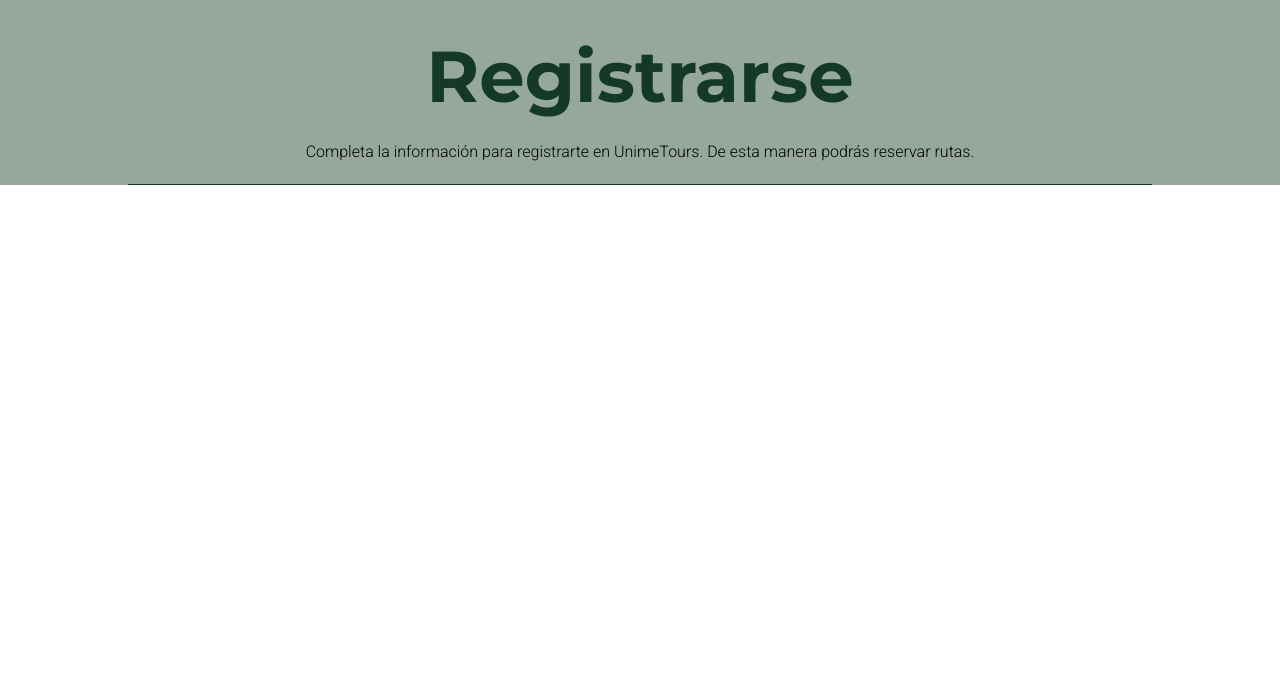
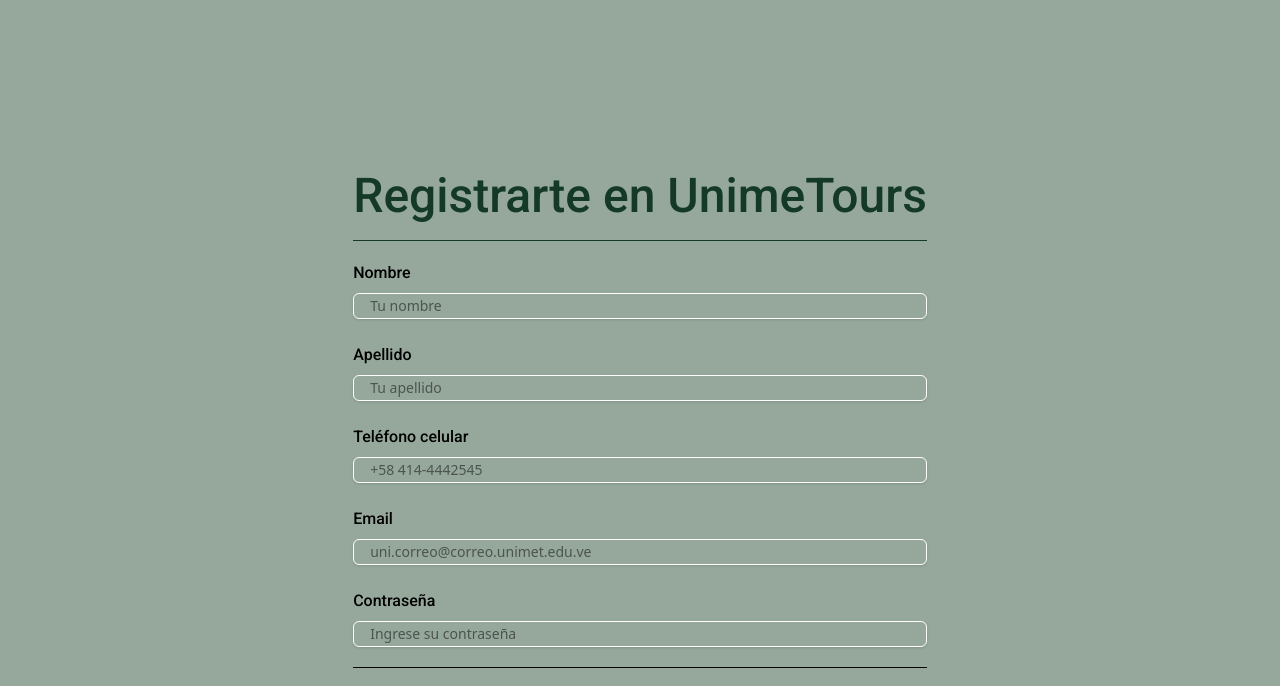
Before and after one commit to samantha-castro-rajbe05/Proyecto-UnimeTours-Castro-Correa-y-Vizcarrondo, a React (Vite) app: page /signup in a window 1280 px wide. Shown: the top 686 px of the page. Built offline with nearby package versions, Linux system fonts and the light colour scheme.

Commit message:
diseño de registrarse

```diff
--- /dev/null
+++ b/src/js/components/login-signup/label.jsx
@@ -0,0 +1,8 @@
+import React from 'react';
+
+const Label = ({title,htmlFor}) => {
+  return <label htmlFor={htmlFor} className='block pb-2 font-serif roboto-subtitulos'>{title}</label>
+
+}
+
+export default Label;
--- a/src/js/components/login-signup/signup.jsx
+++ b/src/js/components/login-signup/signup.jsx
@@ -2,21 +2,45 @@
 
 import React, { useState } from 'react';
 import Login from './login.jsx';
+import Label from './label.jsx';
 
 const Signup = () => {
   const [login, setLogin] = useState(false);
   const handleSignup = () => {};
   return (
-    <div className='bg-[#96A89C]'>
+    <div className='bg-[#96A89C] min-h-screen flex items-center justify-center'>
       {login ? (
         <Login />
       ) : (
         <form onSubmit={handleSignup} className="max-w-5xl mx-auto pt-10 px-10 lg:px-0">
           <div className='border-b border-[#143A27] pb-5'>
-            <h2 className="text-7xl text-[#143A27] font-bold font-serif montserrat text-center">Registrarse</h2>
-            <p className='font-light font-serif roboto-parrafos px-15 text-center pt-7'>Completa la información para registrarte en UnimeTours. De esta manera podrás reservar rutas.</p>
+            <h2 className="text-5xl text-[#143A27] font-semibold font-serif roboto-subtitulos text-center">Registrarte en UnimeTours</h2>
+
           </div>
-          <div></div>
+          <div className='border-b border[#143A27]/20 pb-5'>
+            <div className='mt-5 grid grid-cols-1 gap-y-6'>
+                <div>
+                    <Label title="Nombre" htmlFor="nombre"/>
+                    <input type="text" name="nombre" placeholder='Tu nombre' className="block w-full rounded-md border border-white py-0.5 text-black rounded-[20px] shadow-sm outline-white sm:text-sm sm-leading-6 px-4"/>
+                </div>
+                <div>
+                    <Label title="Apellido" htmlFor="apellido"/>
+                    <input type="text" name="apellido" placeholder='Tu apellido' className="block w-full rounded-md border border-white py-0.5 text-black rounded-[20px] shadow-sm outline-white sm:text-sm sm-leading-6 px-4"/>
+                </div>
+                <div>
+                    <Label title="Teléfono celular" htmlFor="telefono"/>
+                    <input type="text" name="telefono" placeholder='+58 414-4442545' className="block w-full rounded-md border border-white py-0.5 text-black rounded-[20px] shadow-sm outline-white sm:text-sm sm-leading-6 px-4"/>
+                </div>
+                <div>
+                    <Label title="Email" htmlFor="email"/>
+                    <input type="text" name="email" placeholder='uni.correo@correo.unimet.edu.ve' className="block w-full rounded-md border border-white py-0.5 text-black rounded-[20px] shadow-sm outline-white sm:text-sm sm-leading-6 px-4"/>
+                </div>
+                <div>
+                    <Label title="Contraseña" htmlFor="contraseña"/>
+                    <input type="text" name="contraseña" placeholder='Ingrese su contraseña' className="block w-full rounded-md border border-white py-0.5 text-black rounded-[20px] shadow-sm outline-white sm:text-sm sm-leading-6 px-4"/>
+                </div>
+            </div>
+          </div>
         </form>
       )}
     </div>
--- a/src/js/layout.jsx
+++ b/src/js/layout.jsx
@@ -6,6 +6,7 @@
 import Navbar from "./components/navbar.jsx";
 import Login from "./components/login-signup/login.jsx";
 import Signup from "./components/login-signup/signup.jsx";
+import Label from "./components/login-signup/label.jsx";
 
 
 const Layout = () => {
@@ -39,6 +40,7 @@
                     element={
                         <>
                             <Signup />
+
                         </>
                     }
                 />
```
